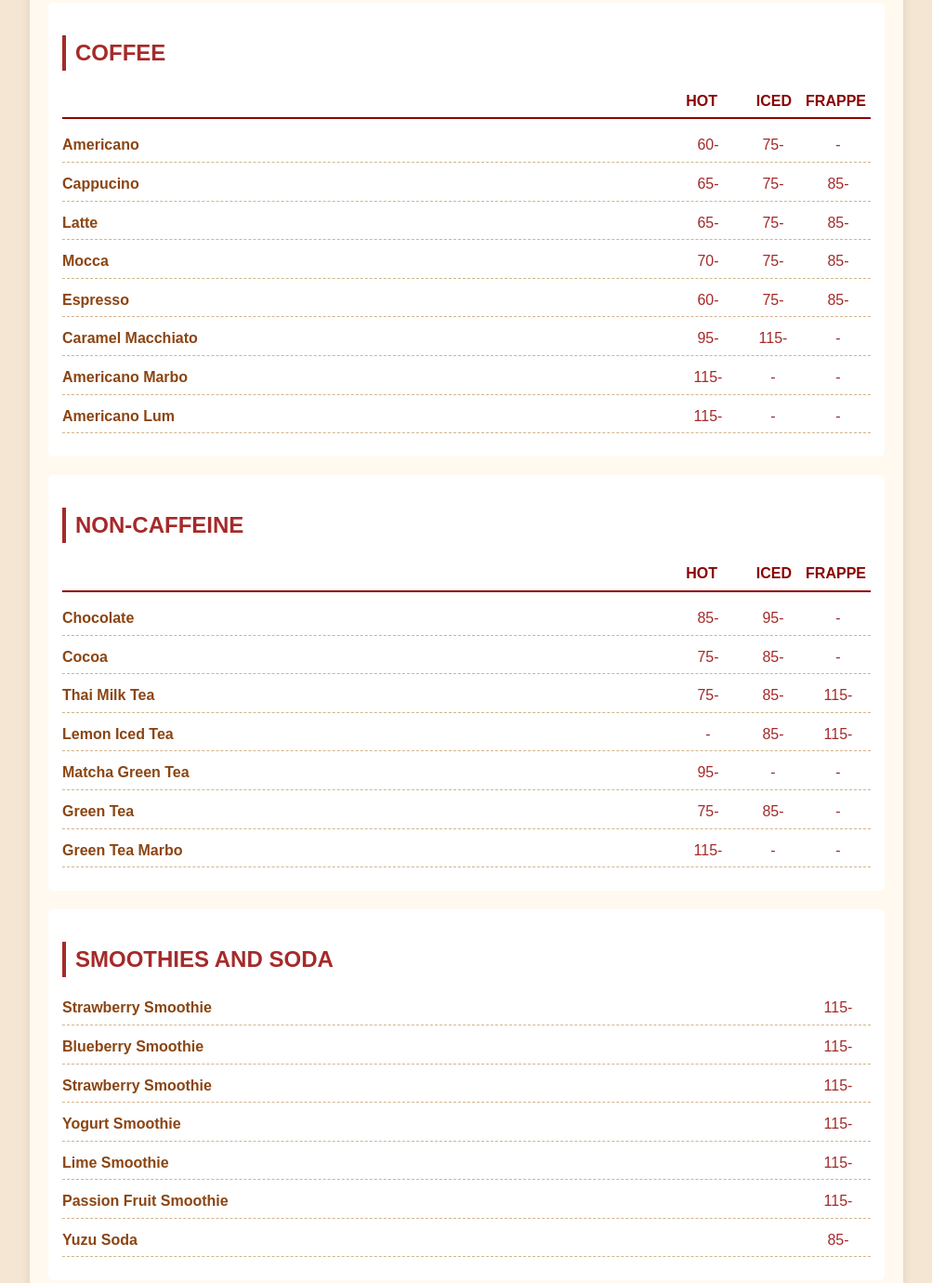
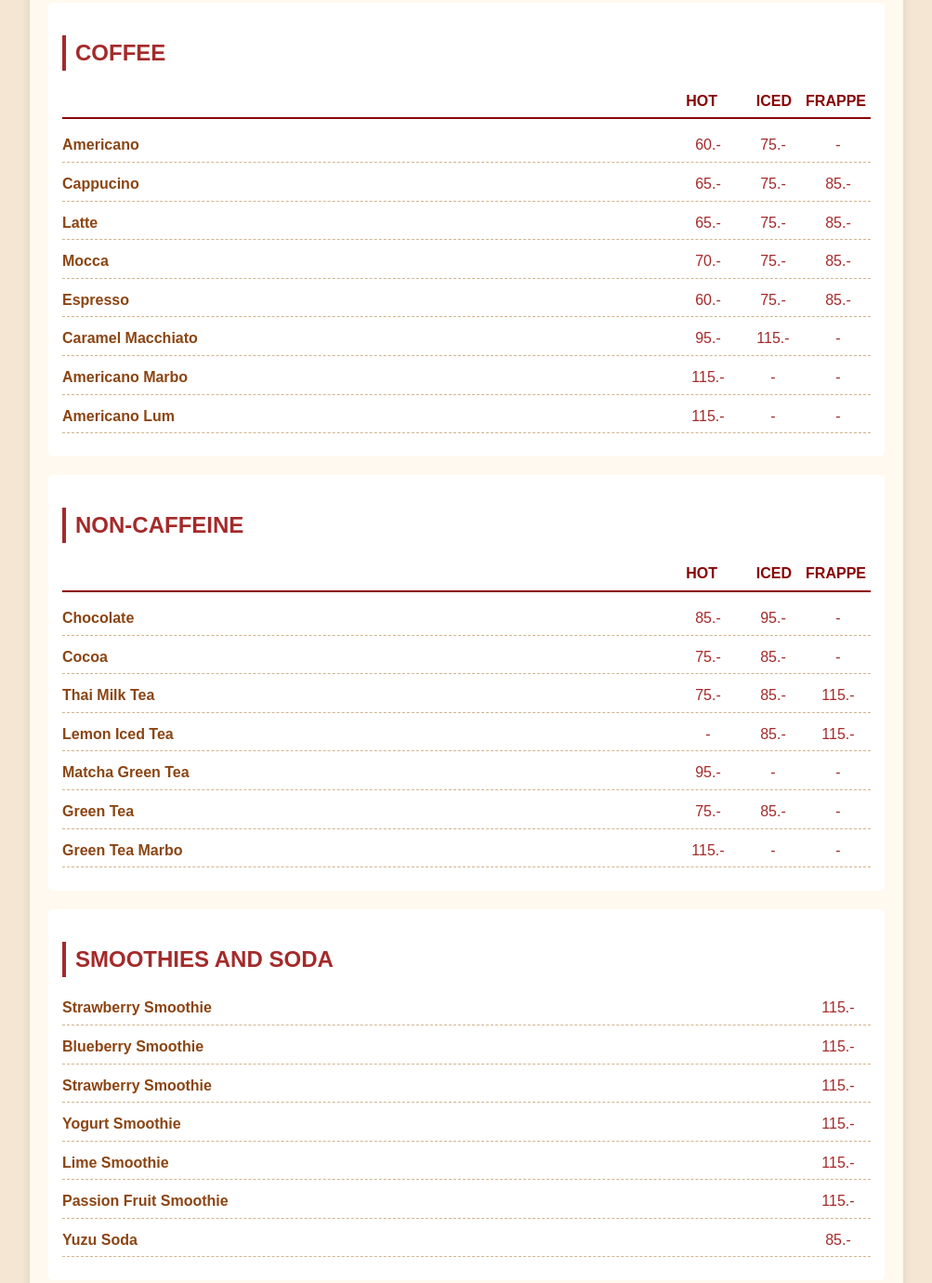
Before and after one commit to ktypez/sepcafe, a plain HTML site: page index.html in a window 1280 px wide. Shown: the part 152-1532 px from the top of the page at 93% size, without its empty margins (138-1141 px from the left). Drawn offline with Linux system fonts and the light colour scheme.

Commit message:
update index

```diff
--- a/index.html
+++ b/index.html
@@ -97,55 +97,55 @@
             <div class="menu-item">
                 <span class="item-name">Americano</span>
                 <div class="item-prices">
-                    <span class="price">60-</span>
-                    <span class="price">75-</span>
+                    <span class="price">60.-</span>
+                    <span class="price">75.-</span>
                     <span class="price">-</span>
                 </div>
             </div>
             <div class="menu-item">
                 <span class="item-name">Cappucino</span>
                 <div class="item-prices">
-                    <span class="price">65-</span>
-                    <span class="price">75-</span>
-                    <span class="price">85-</span>
+                    <span class="price">65.-</span>
+                    <span class="price">75.-</span>
+                    <span class="price">85.-</span>
                 </div>
             </div>
             <div class="menu-item">
                 <span class="item-name">Latte</span>
                 <div class="item-prices">
-                    <span class="price">65-</span>
-                    <span class="price">75-</span>
-                    <span class="price">85-</span>
+                    <span class="price">65.-</span>
+                    <span class="price">75.-</span>
+                    <span class="price">85.-</span>
                 </div>
             </div>
             <div class="menu-item">
                 <span class="item-name">Mocca</span>
                 <div class="item-prices">
-                    <span class="price">70-</span>
-                    <span class="price">75-</span>
-                    <span class="price">85-</span>
+                    <span class="price">70.-</span>
+                    <span class="price">75.-</span>
+                    <span class="price">85.-</span>
                 </div>
             </div>
             <div class="menu-item">
                 <span class="item-name">Espresso</span>
                 <div class="item-prices">
-                    <span class="price">60-</span>
-                    <span class="price">75-</span>
-                    <span class="price">85-</span>
+                    <span class="price">60.-</span>
+                    <span class="price">75.-</span>
+                    <span class="price">85.-</span>
                 </div>
             </div>
             <div class="menu-item">
                 <span class="item-name">Caramel Macchiato</span>
                 <div class="item-prices">
-                    <span class="price">95-</span>
-                    <span class="price">115-</span>
+                    <span class="price">95.-</span>
+                    <span class="price">115.-</span>
                     <span class="price">-</span>
                 </div>
             </div>
             <div class="menu-item">
                 <span class="item-name">Americano Marbo</span>
                 <div class="item-prices">
-                    <span class="price">115-</span>
+                    <span class="price">115.-</span>
                     <span class="price">-</span>
                     <span class="price">-</span>
                 </div>
@@ -153,7 +153,7 @@
             <div class="menu-item">
                 <span class="item-name">Americano Lum</span>
                 <div class="item-prices">
-                    <span class="price">115-</span>
+                    <span class="price">115.-</span>
                     <span class="price">-</span>
                     <span class="price">-</span>
                 </div>
@@ -170,39 +170,39 @@
             <div class="menu-item">
                 <span class="item-name">Chocolate</span>
                 <div class="item-prices">
-                    <span class="price">85-</span>
-                    <span class="price">95-</span>
+                    <span class="price">85.-</span>
+                    <span class="price">95.-</span>
                     <span class="price">-</span>
                 </div>
             </div>
             <div class="menu-item">
                 <span class="item-name">Cocoa</span>
                 <div class="item-prices">
-                    <span class="price">75-</span>
-                    <span class="price">85-</span>
+                    <span class="price">75.-</span>
+                    <span class="price">85.-</span>
                     <span class="price">-</span>
                 </div>
             </div>
             <div class="menu-item">
                 <span class="item-name">Thai Milk Tea</span>
                 <div class="item-prices">
-                    <span class="price">75-</span>
-                    <span class="price">85-</span>
-                    <span class="price">115-</span>
+                    <span class="price">75.-</span>
+                    <span class="price">85.-</span>
+                    <span class="price">115.-</span>
                 </div>
             </div>
             <div class="menu-item">
                 <span class="item-name">Lemon Iced Tea</span>
                 <div class="item-prices">
                     <span class="price">-</span>
-                    <span class="price">85-</span>
-                    <span class="price">115-</span>
+                    <span class="price">85.-</span>
+                    <span class="price">115.-</span>
                 </div>
             </div>
             <div class="menu-item">
                 <span class="item-name">Matcha Green Tea</span>
                 <div class="item-prices">
-                    <span class="price">95-</span>
+                    <span class="price">95.-</span>
                     <span class="price">-</span>
                     <span class="price">-</span>
                 </div>
@@ -210,15 +210,15 @@
             <div class="menu-item">
                 <span class="item-name">Green Tea</span>
                 <div class="item-prices">
-                    <span class="price">75-</span>
-                    <span class="price">85-</span>
+                    <span class="price">75.-</span>
+                    <span class="price">85.-</span>
                     <span class="price">-</span>
                 </div>
             </div>
             <div class="menu-item">
                 <span class="item-name">Green Tea Marbo</span>
                 <div class="item-prices">
-                    <span class="price">115-</span>
+                    <span class="price">115.-</span>
                     <span class="price">-</span>
                     <span class="price">-</span>
                 </div>
@@ -229,31 +229,31 @@
             <h2>SMOOTHIES AND SODA</h2>
             <div class="menu-item">
                 <span class="item-name">Strawberry Smoothie</span>
-                <span class="price">115-</span>
+                <span class="price">115.-</span>
             </div>
             <div class="menu-item">
                 <span class="item-name">Blueberry Smoothie</span>
-                <span class="price">115-</span>
+                <span class="price">115.-</span>
             </div>
             <div class="menu-item">
                 <span class="item-name">Strawberry Smoothie</span>
-                <span class="price">115-</span>
+                <span class="price">115.-</span>
             </div>
             <div class="menu-item">
                 <span class="item-name">Yogurt Smoothie</span>
-                <span class="price">115-</span>
+                <span class="price">115.-</span>
             </div>
             <div class="menu-item">
                 <span class="item-name">Lime Smoothie</span>
-                <span class="price">115-</span>
+                <span class="price">115.-</span>
             </div>
             <div class="menu-item">
                 <span class="item-name">Passion Fruit Smoothie</span>
-                <span class="price">115-</span>
+                <span class="price">115.-</span>
             </div>
             <div class="menu-item">
                 <span class="item-name">Yuzu Soda</span>
-                <span class="price">85-</span>
+                <span class="price">85.-</span>
             </div>
         </div>
     </div>
```
